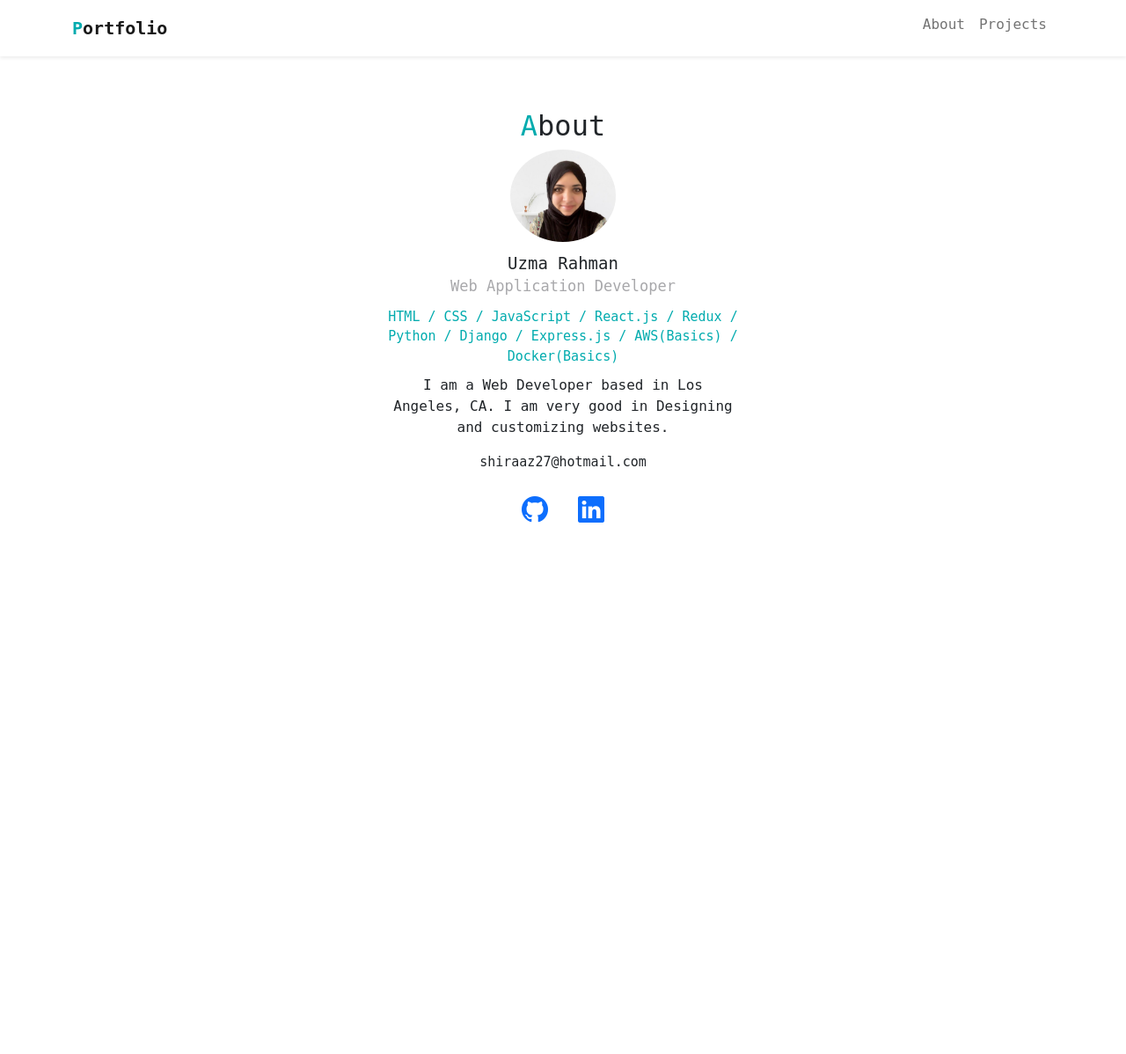
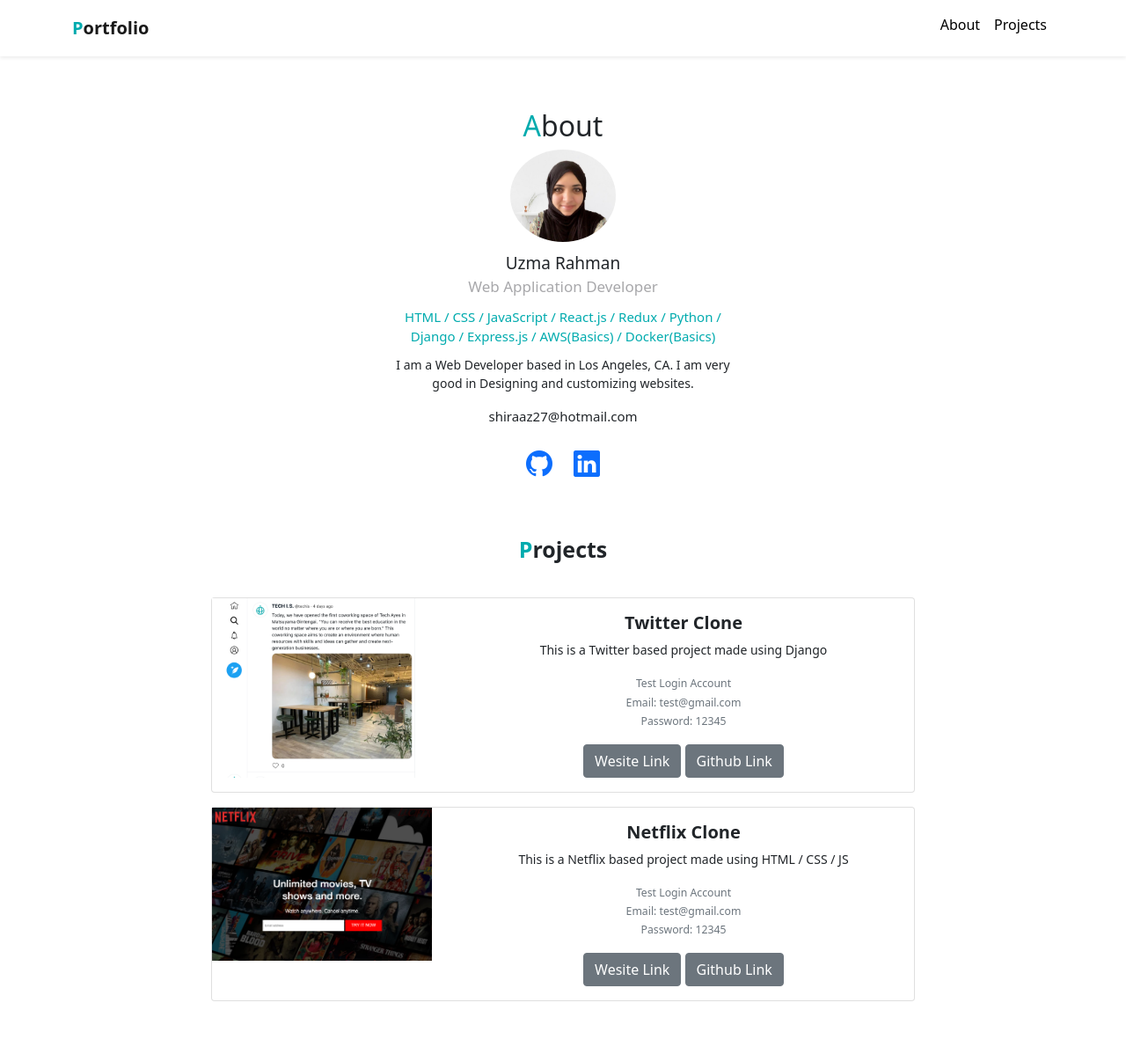
Before and after one commit to uzmashiraaz/Portfolio, a PHP site: page / in a window 1280 px wide. Shown: the whole page at 88% size. Before the commit the page ends 594 px from the top, so only its background shows below. Run offline with PHP 8.4, Linux system fonts and the light colour scheme.

Commit message:
Created the project section, designing teplate completed

```diff
--- a/index.html
+++ b/index.html
@@ -1,13 +1,13 @@
 <!DOCTYPE html>
-<html lang="en">
+<html en>
 
 <head>
-    <meta charset="utf-8">
+    <meta charset="utf8">
     <meta name="viewport" content="width=device-width, initial-scale=1">
     <link rel="stylesheet" href="https://cdn.jsdelivr.net/npm/bootstrap-icons@1.5.0/font/bootstrap-icons.css">
     <link rel="icon" type="image/png" href="img/techis-logo.png">
+    <link rel="stylesheet" href="style.css">
     <link href="https://cdn.jsdelivr.net/npm/bootstrap@5.0.0/dist/css/bootstrap.min.css" rel="stylesheet" integrity="sha384-wEmeIV1mKuiNpC+IOBjI7aAzPcEZeedi5yW5f2yOq55WWLwNGmvvx4Um1vskeMj0" crossorigin="anonymous">
-    <link rel="stylesheet" href="style.css">
     <title>Portfolio</title>
 </head>
 
@@ -15,11 +15,11 @@
     <nav class="navbar navbar-expand-lg navbar-light shadow-sm">
         <div class="container">
             <a class="navbar-brand title-icon" href="#"><span class="font-primary">P</span>ortfolio</a>
-          <button class="navbar-toggler" type="button" data-bs-toggle="collapse" data-bs-target="#navbarToggler">
+            <button class="navbar-toggler" type="button" data-bs-toggle="collapse" data-bs-target="#navbarSupportedContent" aria-controls="navbarSupportedContent" aria-expanded="false" aria-label="Toggle navigation">
             <span class="navbar-toggler-icon"></span>
           </button>
 
-          <div class="collapse navbar-collapse" id="navbarToggler">
+          <div class="collapse navbar-collapse" id="navbarSupportedContent">
             <ul class="navbar-nav ms-auto mb-2">
               <li class="nav-item">
                 <a class="nav-link font-black" href="#about">About</a>
@@ -44,7 +44,59 @@
           <div class="icons">
               <a href="#"><i class="bi bi-github"></i></a>
               <a href="#"><i class="bi bi-linkedin ms-3"></i></a>
+        </div>
+        </div>
+        <div id="projects">
+          <h2><span class="font-primary">P</span>rojects</h2>
+
+          <div class="card mb-3">
+            <div class="row">
+              <div class="col-md-4">
+                <img src="img/project-twitter.png" alt="Twitter Project">
+              </div>
+              <div class="col-md-8">
+                <div class="card-body">
+                  <h5 class="card-title">Twitter Clone</h5>
+                  <p class="card-text">This is a Twitter based project made using Django</p>
+                  <p class="card-text"><small class="text-muted">
+                    Test Login Account <br>
+                    Email: test@gmail.com <br>
+                    Password: 12345
+                  </small></p>
+                  <a href"#" target="_blank" class="btn btn-secondary">Wesite Link</a>
+                  <a href"#" target="_blank" class="btn btn-secondary">Github Link</a>
+
+                </div>
+              </div>
+            </div>
           </div>
+
+          <div class="card mb-3">
+            <div class="row">
+              <div class="col-md-4">
+                <img src="img/project-netflix.png" alt="Netflix Project">
+              </div>
+              <div class="col-md-8">
+                <div class="card-body">
+                  <h5 class="card-title">Netflix Clone</h5>
+                  <p class="card-text">This is a Netflix based project made using HTML / CSS / JS</p>
+                  <p class="card-text"><small class="text-muted">
+                    Test Login Account <br>
+                    Email: test@gmail.com <br>
+                    Password: 12345
+                  </small></p>
+                  <a href"#" target="_blank" class="btn btn-secondary">Wesite Link</a>
+                  <a href"#" target="_blank" class="btn btn-secondary">Github Link</a>
+
+                </div>
+              </div>
+            </div>
+          </div>
+
+
+
+        </div>
+
 
       </div>
     <script src="https://cdn.jsdelivr.net/npm/bootstrap@5.0.0/dist/js/bootstrap.bundle.min.js" integrity="sha384-p34f1UUtsS3wqzfto5wAAmdvj+osOnFyQFpp4Ua3gs/ZVWx6oOypYoCJhGGScy+8" crossorigin="anonymous"></script>
--- a/style.css
+++ b/style.css
@@ -17,6 +17,19 @@ body {
     font-weight: bold;
 }
 
+p{
+    font-size: 14px;
+}
+
+h2{
+    font-weight: bold;
+    font-size: 23px;
+    margin-bottom: 20px;
+}
+
+a.font-black{
+    color: black !important;
+}
 /*****************
 
 ABOUT
@@ -57,3 +70,30 @@ ABOUT
     margin-top: 20px;
     font-size: 30px;
 }
+
+/*****************
+
+PROJECTS
+
+******************/
+
+#projects{
+    margin: 60px auto;
+    width: 800px;
+    text-align: center;
+}
+
+#projects h2{
+    text-align: center;
+    font-weight: bold;
+    font-size: 25px;
+    margin-bottom: 40px;
+}
+
+#projects .card img{
+    width: 100%;
+}
+
+#projects .card-title {
+    font-weight: bold;
+}
```
